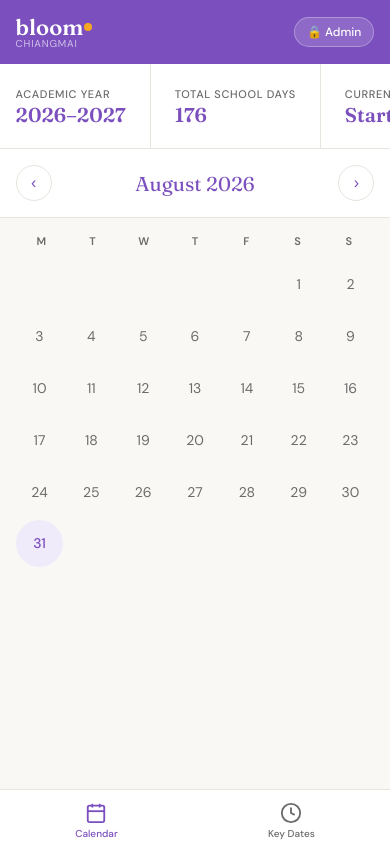
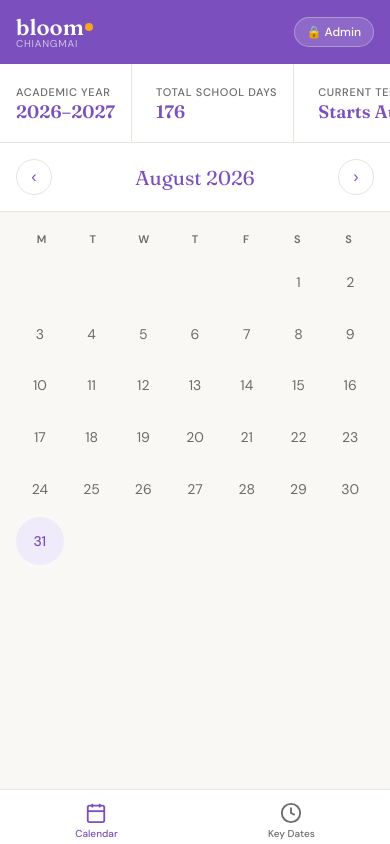
Before and after one commit to bloomchiangmai/bloom-calendar, a plain HTML site: page index.html in a window 390 px wide. Drawn offline with nearby package versions, Linux system fonts and the light colour scheme; no server answers.

Commit message:
Fix: mobile layout to match Bloombrary spec - 768px breakpoint, 1rem padding, 80px bottom

```diff
--- a/index.html
+++ b/index.html
@@ -138,12 +138,19 @@ body{font-family:'DM Sans',sans-serif;background:var(--bg);color:var(--text);min
 /* RESPONSIVE */
 @media(max-width:1200px){.calendar-grid{grid-template-columns:repeat(4,1fr);}.main-layout{grid-template-columns:1fr 260px;}}
 @media(max-width:900px){.calendar-grid{grid-template-columns:repeat(3,1fr);}.main-layout{grid-template-columns:1fr;}.sidebar{display:none;}}
-@media(max-width:600px){
-  .main-layout{display:none;}.mobile-nav{display:block;}
-  .stats-bar{padding:0 4%;gap:0;}
+@media(max-width:768px){
+  .main-layout{display:none;}
+  .mobile-nav{display:block;}
+  .stats-bar{padding:0 1rem;gap:0;}
   .header-center{display:none;}
+  .header{padding:0 1rem;}
+  .mobile-month-body{padding:1rem 1rem 80px;}
+  .mobile-keydate-view{padding:1rem 1rem 80px!important;}
+  .mobile-month-nav{padding:1rem;}
+  .stat-item{padding:12px 0;padding-right:16px;}
+  .stat-value{font-size:18px;}
 }
-@media(min-width:601px){.mobile-month-view,.mobile-keydate-view{display:none!important;}}
+@media(min-width:769px){.mobile-month-view,.mobile-keydate-view{display:none!important;}}
 </style>
 </head>
 <body>
```
Also changed, not shown: admin.html (+2 -1 lines).
